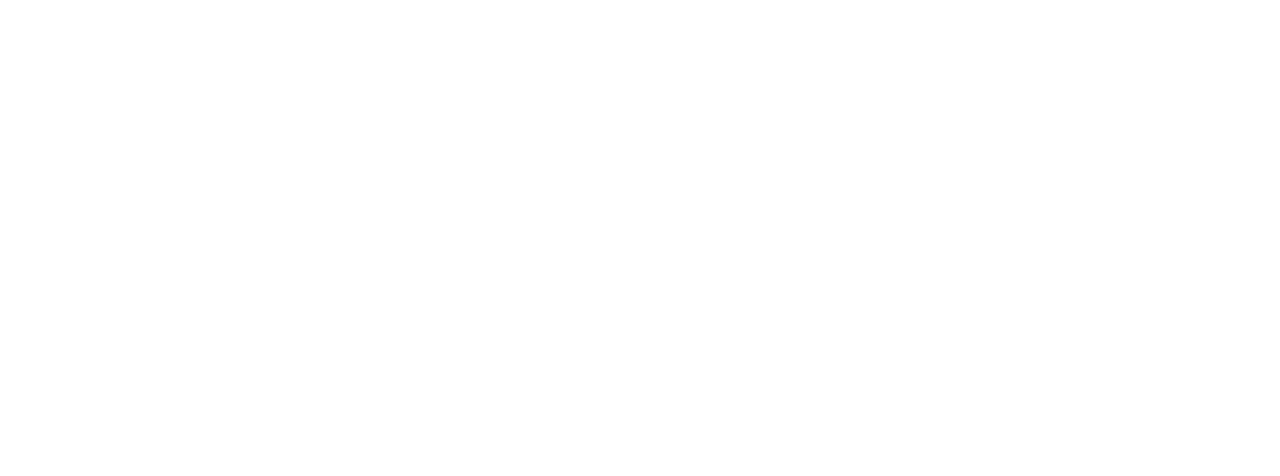
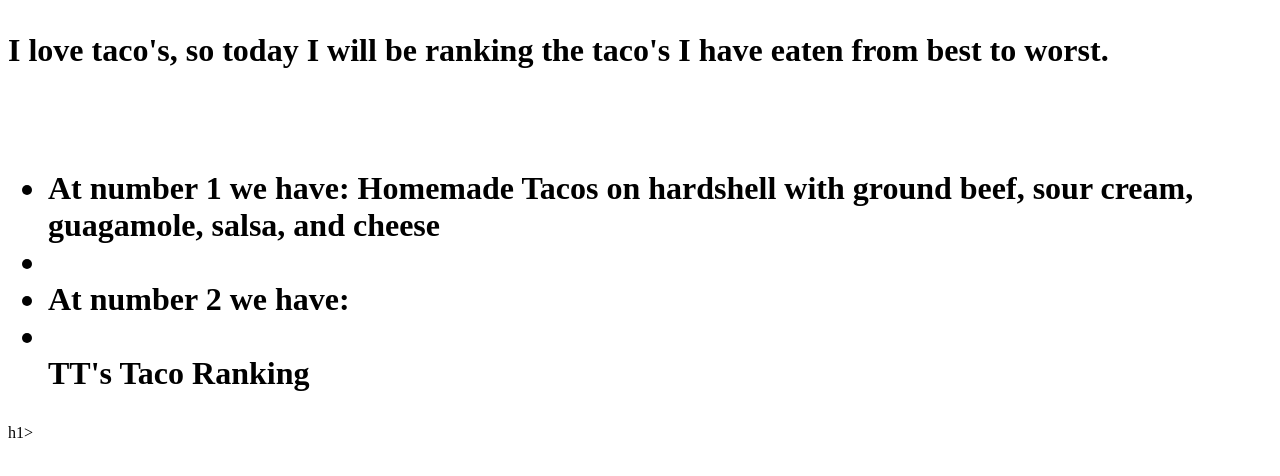
Before and after one commit to Tia-Amara/Tia-Amara.github.io, a plain HTML site: page index.html in a window 1280 px wide. Drawn offline with Linux system fonts and the light colour scheme.

Commit message:
Add files via upload

```diff
--- a/index.html
+++ b/index.html
@@ -2,14 +2,21 @@
 
 <html>
 <head>
-
+<title> TT's Taco Ranking </title>
 </head>
 
 <body>
+<h1>
 
+<p> I love taco's, so today I will be ranking the taco's I have eaten from best to worst.</p>
 
+<br>
+<ul>
+			<li>At number 1 we have: Homemade Tacos on hardshell with ground beef, sour cream, guagamole, salsa, and cheese<li>
+			<li>At number 2 we have: </li>
+			<li></li>
 
-</body>
+</body> TT's Taco Ranking</h1>h1>
 
 
 
```
